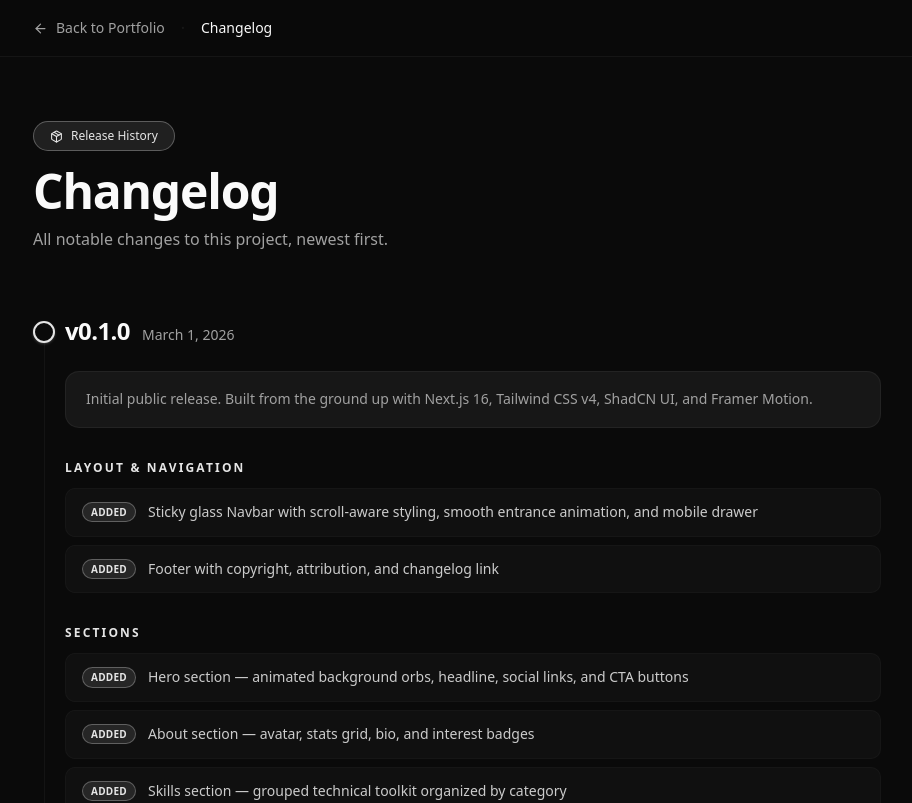
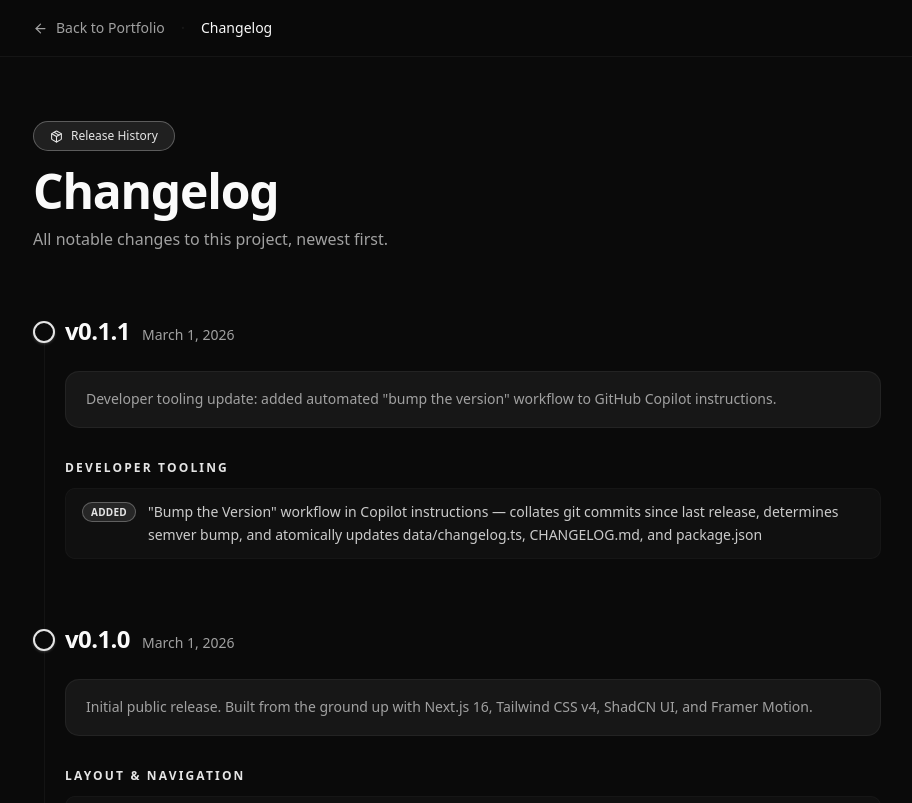
Before and after one commit to tanamaroby/next-portfolio, a Next.js app: page /changelog in a window 1280 px wide. Shown: the top 803 px of the page, without its empty margins (183-1095 px from the left). Built offline with nearby package versions, Linux system fonts and the light colour scheme.

Commit message:
chore: add automated "bump the version" workflow to GitHub Copilot instructions and update version to 0.1.1

```diff
--- a/data/changelog.ts
+++ b/data/changelog.ts
@@ -18,6 +18,23 @@ export interface ChangelogVersion {
 }
 
 export const CHANGELOG: ChangelogVersion[] = [
+  {
+    version: "0.1.1",
+    date: "2026-03-01",
+    summary:
+      'Developer tooling update: added automated "bump the version" workflow to GitHub Copilot instructions.',
+    groups: [
+      {
+        title: "Developer Tooling",
+        entries: [
+          {
+            type: "added",
+            text: '"Bump the Version" workflow in Copilot instructions — collates git commits since last release, determines semver bump, and atomically updates data/changelog.ts, CHANGELOG.md, and package.json',
+          },
+        ],
+      },
+    ],
+  },
   {
     version: "0.1.0",
     date: "2026-03-01",
--- a/package.json
+++ b/package.json
@@ -1,6 +1,6 @@
 {
   "name": "next-portfolio",
-  "version": "0.1.0",
+  "version": "0.1.1",
   "private": true,
   "scripts": {
     "dev": "next dev",
```
Also changed, not shown: 2 other files (tests, documents, lock files or other folders).
